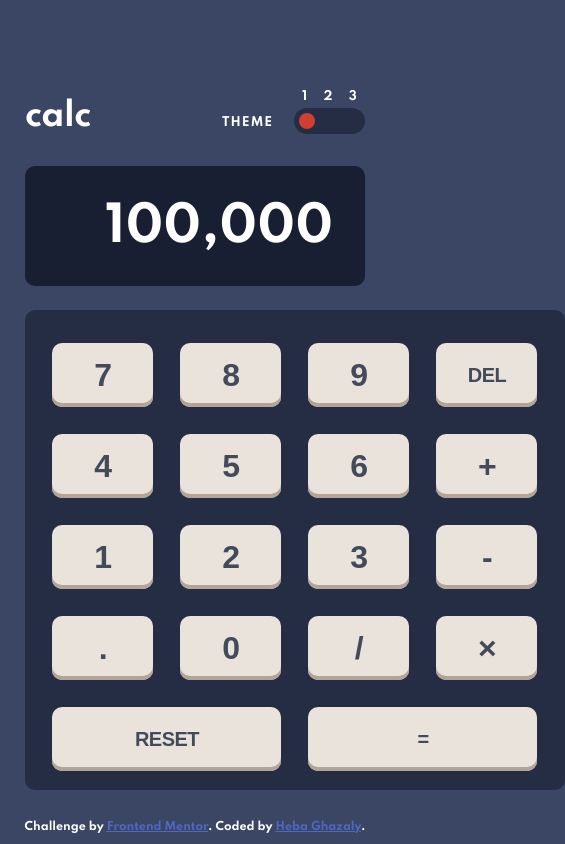
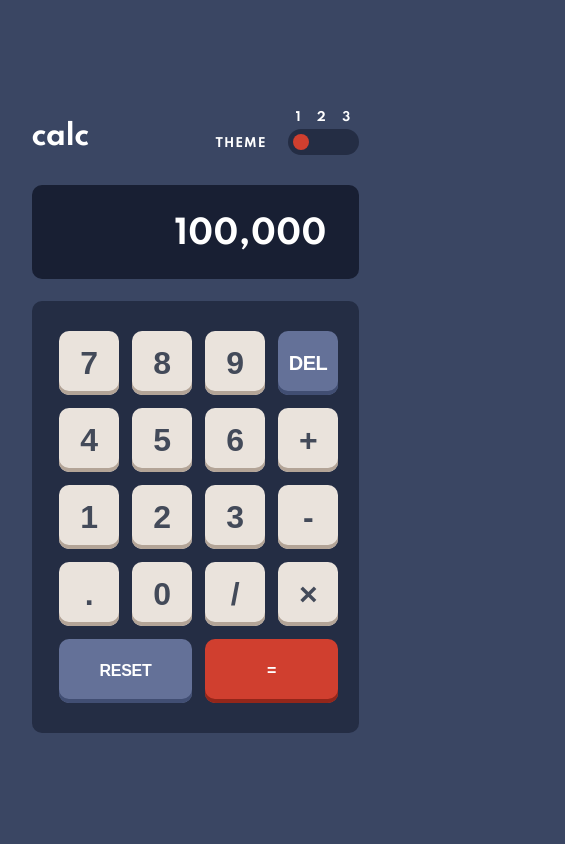
Before and after one commit to hebaghazali/calculator-app, a website: page index.html in a window 390 px wide. Shown: the whole page, 565 px wide, since content can reach past the window. Drawn offline with Linux system fonts and the light colour scheme.

Commit message:
Finish styling

```diff
--- a/index.html
+++ b/index.html
@@ -19,10 +19,10 @@
     <!-- Feel free to remove these styles or customise in your own stylesheet 👍 -->
     <style>
       .attribution {
-        font-size: 11px;
+        font-size: 1rem;
         text-align: center;
         position: absolute;
-        bottom: 10px;
+        bottom: 1px;
         color: var(--color-text);
       }
       .attribution a {
@@ -73,7 +73,7 @@
       </div>
     </div>
 
-    <div class="attribution">
+    <!-- <div class="attribution">
       Challenge by
       <a href="https://www.frontendmentor.io?ref=challenge" target="_blank"
         >Frontend Mentor</a
@@ -83,7 +83,7 @@
         target="_blank"
         >Heba Ghazaly</a
       >.
-    </div>
+    </div> -->
 
     <script src="scripts/switcher.js"></script>
     <script src="scripts/script.js"></script>
--- a/sass/main.scss
+++ b/sass/main.scss
@@ -4,31 +4,40 @@
   --primary-background-color: #3A4663;
   --color-text: #fff;
   --secondary-background-color: #242D44;
-  --switcher-box-circle: #D03F2F;
+  --ternary-background-color: #D03F2F;
   --display-background-color: #181F33;
   --buttons-background-color: #EAE3DC;
+  --buttons-secondary-background-color: #647198;
+  --buttons-secondary-box-shadow: #414E73;
+  --buttons-ternary-box-shadow: #93261A;
   --buttons-color-text: #434A59;
   --buttons-box-shadow: #B3A497;
 }
 
-[data-theme='secondary'] {
+[data-theme='second'] {
   --primary-background-color: #E6E6E6;
   --color-text: #36362C;
   --secondary-background-color: #D2CDCD;
-  --switcher-box-circle: #C85402;
+  --ternary-background-color: #C85402;
   --display-background-color: #EEEEEE;
   --buttons-background-color: #E5E4E1;
+  --buttons-secondary-background-color: #378187;
+  --buttons-secondary-box-shadow: #1B6066;
+  --buttons-ternary-box-shadow: #873901;
   --buttons-color-text: var(--color-texts);
   --buttons-box-shadow: #A79E91;
 }
 
-[data-theme='ternary'] {
+[data-theme='third'] {
   --primary-background-color: #17062A;
   --color-text: #FFE53D;
   --secondary-background-color: #1E0936;
-  --switcher-box-circle: #00DED0;
+  --ternary-background-color: #00DED0;
   --display-background-color: #1E0936;
   --buttons-background-color: #331C4D;
+  --buttons-secondary-background-color: #56077C;
+  --buttons-secondary-box-shadow: #BE15F4;
+  --buttons-ternary-box-shadow: #6CF9F1;
   --buttons-color-text: var(--color-texts);
   --buttons-box-shadow: #881C9E;
 }
@@ -44,11 +53,10 @@
 html {
   font-size: 62.5%;
   font-family: 'Spartan', sans-serif;
-
 }
 
 body {
-  height: 100vh;
+  min-height: 100vh;
   background-color: var(--primary-background-color);
   display: flex;
   justify-content: center;
@@ -58,8 +66,7 @@ body {
 
 .calculator {
   color: var(--color-text);
-  width: 540px;
-  height: 78.67vh;
+  width: 54rem;
 
   &__header {
     display: flex;
@@ -110,7 +117,7 @@ body {
           cursor: pointer;
 
           .circle {
-            background-color: var(--switcher-box-circle);
+            background-color: var(--ternary-background-color);
             height: 16px;
             width: 16px;
             border-radius: 50%;
@@ -124,11 +131,11 @@ body {
   }
 
   &__display {
-    height: 14.22vh;
-    width: 540px;
+    // height: 14.22vh;
+    width: 54rem;
     background-color: var(--display-background-color);
     border-radius: 1rem;
-    margin-top: 3.2rem;
+    margin-top: 3.56vh;
     padding-right: 3.2rem;
     padding-top: 4px;
     display: flex;
@@ -137,19 +144,20 @@ body {
 
     h1 {
       font-size: 4.8rem;
+      padding: 4.22vh 0 4vh;
     }
   }
 
   &__buttons {
     display: grid;
     grid-template-columns: repeat(4, 1fr);
-    grid-gap: 27px;
-    height: 48rem;
-    width: 540px;
+    grid-gap: 2.7rem;
+    // height: 48rem;
+    width: 54rem;
     background: var(--secondary-background-color);
     border-radius: 10px;
-    margin-top: 2.4rem;
-    padding: 32.5px 27.5px;
+    margin-top: 2.67vh;
+    padding: 3.56vh 27.5px;
 
     button {
       height: 6.4rem;
@@ -157,12 +165,18 @@ body {
       box-shadow: inset 0px -4px 0px var(--buttons-box-shadow);
       border-radius: 10px;
       cursor: pointer;
+      outline: none;
       border: none;
       color: var(--buttons-color-text);
       font-weight: 700;
       font-size: 3.2rem;
       line-height: 3.6rem;
       letter-spacing: -0.533333px;
+
+      &:active {
+        transform: translateY(1px);
+        box-shadow: inset 0px -3px 0px var(--buttons-box-shadow);
+      }
     }
 
     .delete,
@@ -172,20 +186,75 @@ body {
       line-height: 2.2rem;
     }
 
+    .delete,
+    .reset {
+      background-color: var(--buttons-secondary-background-color);
+      box-shadow: inset 0px -4px 0px var(--buttons-secondary-box-shadow);
+      color: #FFFFFF;
+
+      &:active {
+        box-shadow: inset 0px -3px 0px var(--buttons-secondary-box-shadow);
+      }
+    }
+
+    .reset,
+    .equal-sign {
+      font-size: 2rem;
+      line-height: 2.2rem;
+      letter-spacing: -0.333333px;
+    }
+
     .reset {
       grid-column: 1 / span 2;
     }
 
     .equal-sign {
       grid-column: 3 / span 2;
+      background-color: var(--ternary-background-color);
+      box-shadow: inset 0px -4px 0px var(--buttons-ternary-box-shadow);
+      color: #FFFFFF;
+
+      &:active {
+        box-shadow: inset 0px -3px 0px var(--buttons-ternary-box-shadow);
+      }
     }
   }
 }
 
 @media only screen and (max-width: 600px) {
+  .calculator {
+    &__header {
+      &__title {
+        font-size: 2.8rem;
+      }
+    }
+  }
 
   .calculator__display,
+  .calculator__buttons,
   .calculator {
-    width: 87.2vw;
+    width: 32.7rem;
+
+    h1 {
+      font-size: 3.2rem;
+      padding: 2.6rem 0;
+    }
+  }
+
+  .calculator__buttons {
+    grid-gap: 1.3rem;
+    min-height: 42rem;
+
+
+    button {
+      min-width: 6rem;
+    }
+
+    .reset,
+    .equal-sign {
+      font-size: 1.6rem;
+      line-height: 1.8rem;
+      letter-spacing: -0.266667px;
+    }
   }
 }
--- a/scripts/switcher.js
+++ b/scripts/switcher.js
@@ -1,4 +1,4 @@
-const body = document.getElementsByTagName('body')[0];
+// const body = document.getElementsByTagName('body')[0];
 const switcher = document.getElementById('switcher');
 
 const switcherPositions = switcher.getBoundingClientRect();
@@ -11,12 +11,12 @@ const thirdThemePosition = switcherPositions.right;
 switcher.addEventListener('click', e => {
   if (e.clientX <= firstThemePosition) {
     switcher.children[0].style.transform = 'translateX(0)';
-    document.documentElement.setAttribute('data-theme', 'primary');
+    document.documentElement.setAttribute('data-theme', 'first');
   } else if (e.clientX <= secondThemePosition) {
     switcher.children[0].style.transform = 'translateX(21.5px)';
-    document.documentElement.setAttribute('data-theme', 'secondary');
+    document.documentElement.setAttribute('data-theme', 'second');
   } else if (e.clientX <= thirdThemePosition) {
     switcher.children[0].style.transform = 'translateX(44.5px)';
-    document.documentElement.setAttribute('data-theme', 'ternary');
+    document.documentElement.setAttribute('data-theme', 'third');
   }
 });
```
Also changed, not shown: css/style.css.
